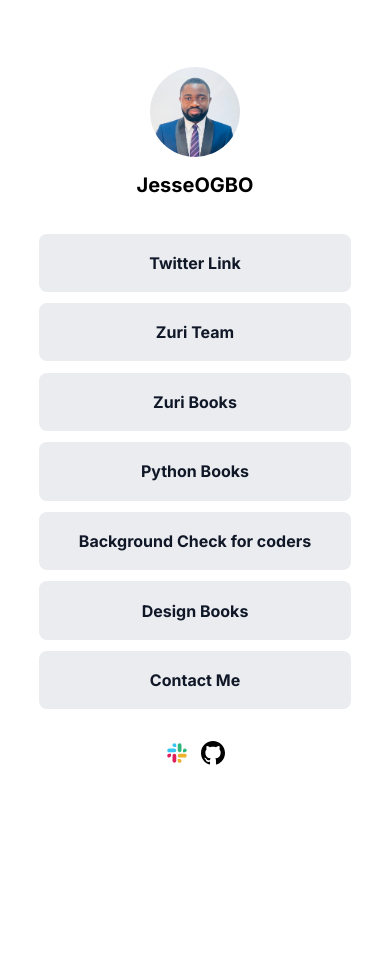
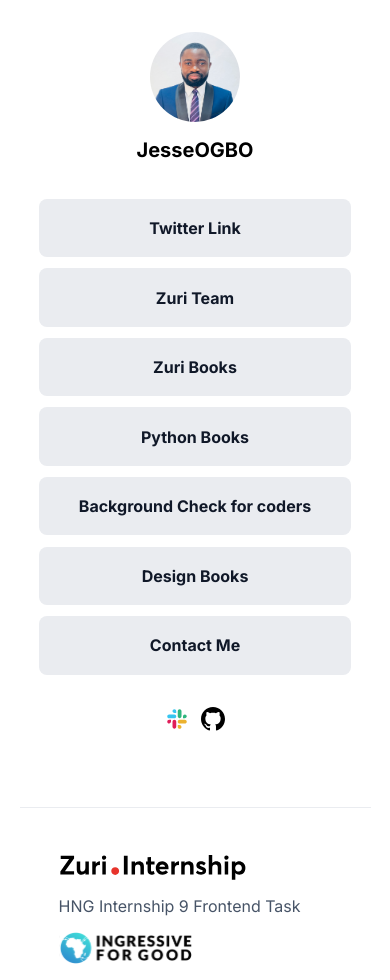
Before and after one commit to JesseOlisa/linktree, a React (Vite) app: page / in a window 390 px wide. Before the commit the page ends 844 px from the top, so only its background shows below. Built offline with nearby package versions, Linux system fonts and the light colour scheme.

Commit message:
feats: adds footer component

```diff
--- a/src/App.css
+++ b/src/App.css
@@ -35,17 +35,3 @@
   margin-top: 1.5rem;
   padding-block: .5rem;
 }
-footer {
-  min-width: 100% ;
-  flex-direction: row !important;
-  justify-content: space-between !important;
-  border-top: 1px solid #EAECF0;
-  margin-top: 4rem;
-  padding-block: 2.5rem 1rem;
-}
-
-@media screen and (max-width: 550px) {
-  footer {
-    display: none !important;
-  }
-}
--- a/src/App.jsx
+++ b/src/App.jsx
@@ -1,5 +1,6 @@
 import Home from './page/Home'
 import Contact from './page/components/Contact'
+import Footer from './page/components/Footer'
 
 import { Routes, Route } from 'react-router-dom'
 import './App.css'
@@ -13,6 +14,7 @@
           <Route path='/' element={<Home />} />
           <Route path='/contact' element={<Contact />} />
         </Routes>
+        <Footer />
       </>
     )
 }
--- a/src/index.css
+++ b/src/index.css
@@ -22,3 +22,25 @@
   align-items: center;
   justify-content: center;
 }
+/* footer {
+  padding-inline: 10%;
+  min-width: 100%;
+} */
+footer {
+  flex-direction: row !important;
+  justify-content: space-between !important;
+  border-top: 1px solid #EAECF0;
+  margin-top: 4rem;
+  padding-block: 2.5rem 1rem;
+  margin-inline: 5%;
+}
+
+@media screen and (max-width: 720px) {
+  footer{
+    flex-direction: column !important;
+    gap: 1rem;
+    justify-content: flex-start !important;
+    align-items: flex-start !important;
+    padding-inline: 10% 0;
+  }
+}
--- a/src/page/Home.jsx
+++ b/src/page/Home.jsx
@@ -2,8 +2,6 @@
 import profileImg from '../assets/profile__img.jpg'
 import slackImg from '../assets/slack.svg'
 import gitImg from '../assets/git.svg'
-import logo from '../assets/logo.svg'
-import i4GImg from '../assets/I4G.svg'
 import { Link } from 'react-router-dom'
 
 const Home = () => {
@@ -34,11 +32,6 @@
             </a>
           </section>
         </main>
-        <footer className='flex'>
-          <img src={logo} alt="logo" />
-          <p>HNG Internship 9 Frontend Task</p>
-          <img src={i4GImg} alt="logo" />
-        </footer>
     </div>
 
     )
--- /dev/null
+++ b/src/page/components/Footer.jsx
@@ -0,0 +1,14 @@
+import logo from '../../assets/logo.svg'
+import i4GImg from '../../assets/I4G.svg'
+
+const Footer = () => {
+    return (
+        <footer className='flex footer'>
+          <img src={logo} alt="logo" />
+          <p>HNG Internship 9 Frontend Task</p>
+          <img src={i4GImg} alt="logo" />
+        </footer>
+    )
+}
+
+export default Footer
```
Also changed, not shown: src/page/components/Contact.jsx (indentation only).
